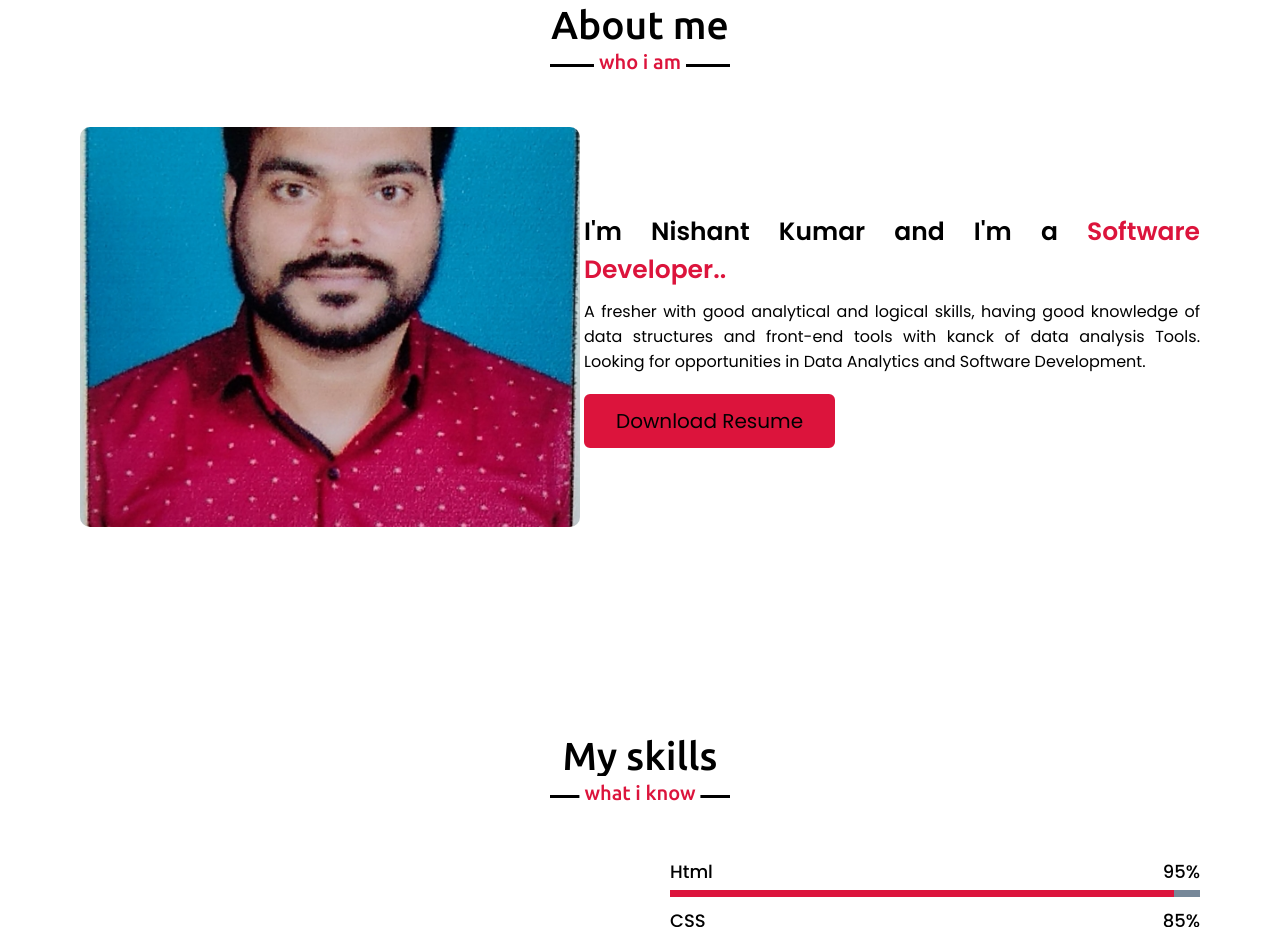
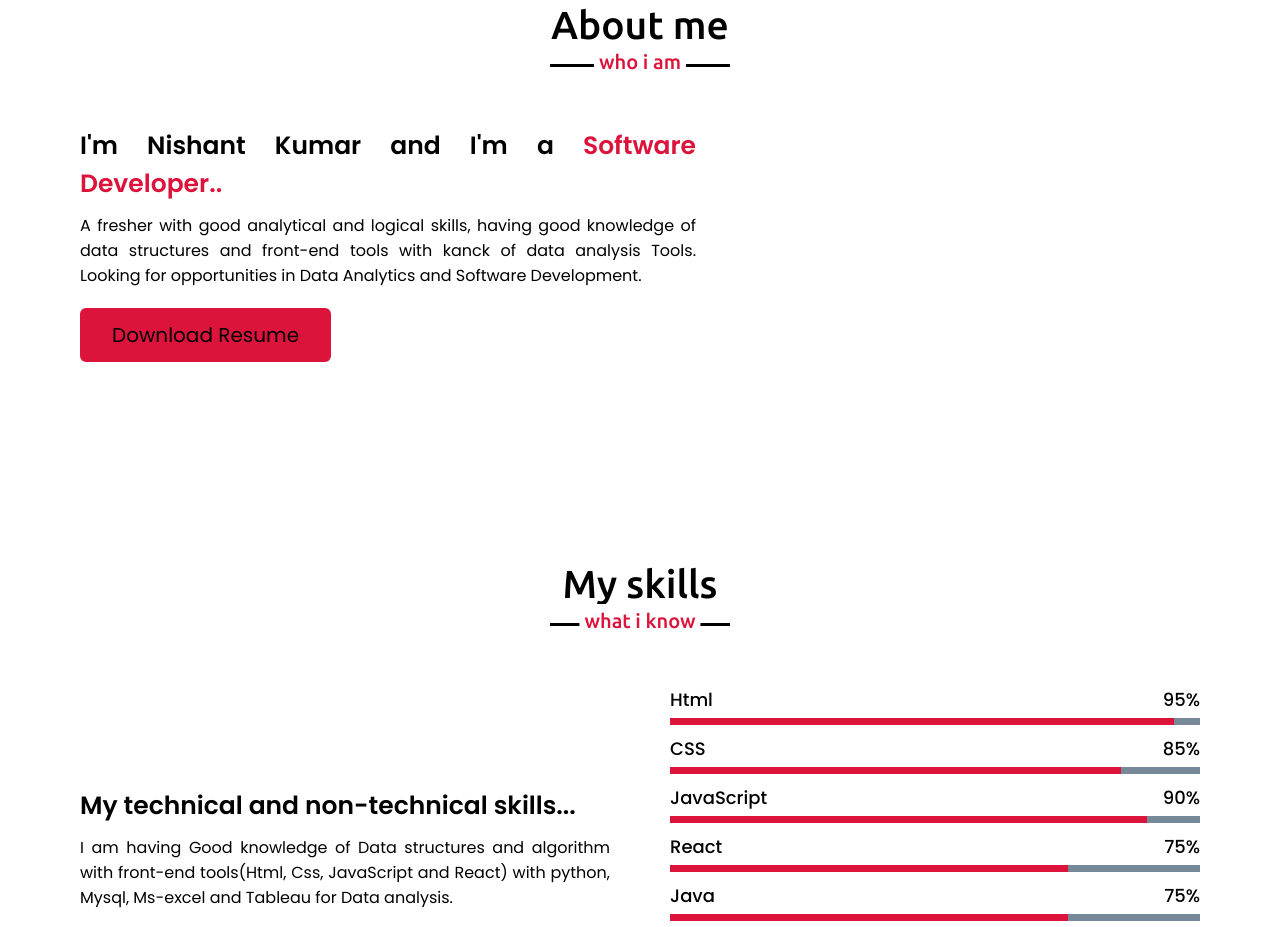
Before and after one commit to Nishant05sit/portfolio, a plain HTML site: page index.html in a window 1280 px wide. Shown: the part 915-1842 px from the top of the page. Drawn offline with Linux system fonts and the light colour scheme.

Commit message:
remove pro pic

```diff
--- a/index.html
+++ b/index.html
@@ -59,9 +59,6 @@
         <div class="max-width">
             <h2 class="title">About me</h2>
             <div class="about-content">
-                <div class="column left">
-                    <img src="pic.jpg" alt="">
-                </div>
                 <div class="column right">
                     <div class="text">I'm Nishant Kumar and I'm a <span>Software Developer..</span></div>
                     <p> A fresher with good analytical and logical skills, having good knowledge of data structures and front-end tools with kanck of data analysis Tools. Looking for opportunities in Data Analytics and Software Development.</p>
```
Also changed, not shown: pic.jpg (deleted).
